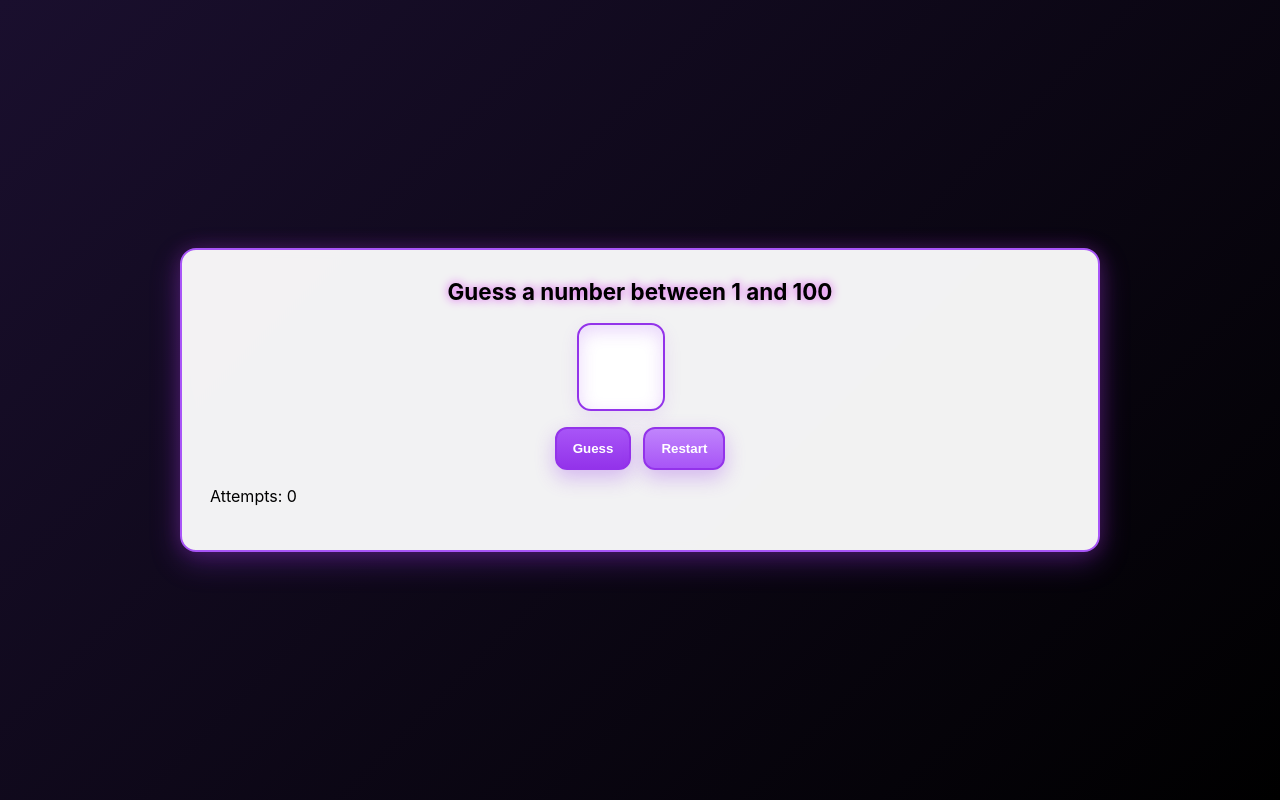
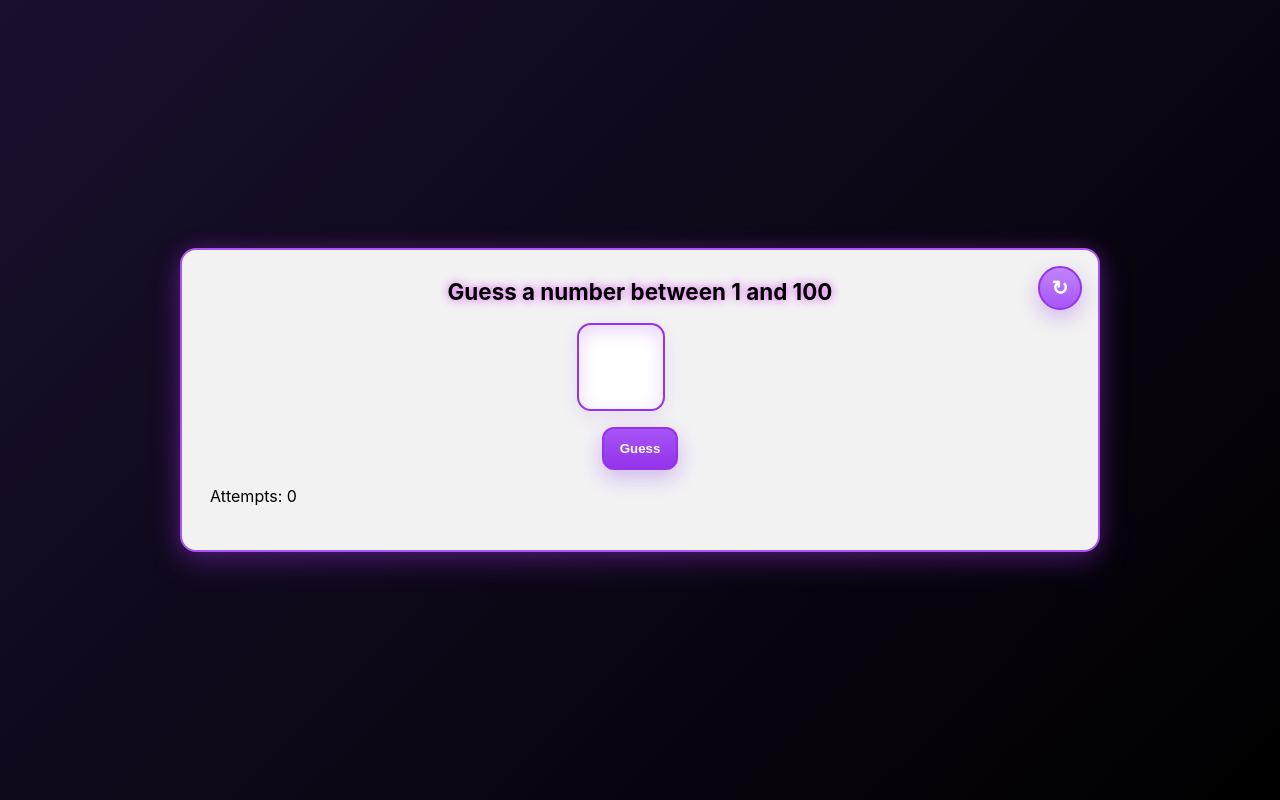
Before and after one commit to joelwood420/number-guessing-python-project, a Flask app: page / in a window 1280 px wide. Run offline with Flask 2, Linux system fonts and the light colour scheme.

Commit message:
restart button changed

```diff
--- a/src/static/css/style.css
+++ b/src/static/css/style.css
@@ -33,6 +33,7 @@ body{
   box-shadow: 0 10px 30px rgba(147,51,234,0.3), 0 0 20px rgba(217,70,239,0.2);
   border: 2px solid var(--neon-purple-1);
   backdrop-filter: blur(6px);
+  position: relative;
 }
 
 h1{
@@ -84,7 +85,7 @@ h1{
   margin:0;
 }
 
-/* button row under the input */
+/* button row under the input - now only for guess button */
 .game-row .right{
   display:flex;
   gap:12px;
@@ -113,8 +114,37 @@ h1{
   background: linear-gradient(180deg,var(--neon-purple-1),var(--neon-purple-2));
 }
 
+/* circular restart button in top right corner */
 .btn-restart{
+  position: absolute;
+  top: 16px;
+  right: 16px;
+  width: 44px;
+  height: 44px;
+  padding: 0;
+  border-radius: 50%;
   background: linear-gradient(180deg,var(--neon-purple-3),var(--neon-purple-1));
+  display: flex;
+  align-items: center;
+  justify-content: center;
+  font-size: 18px;
+  color: transparent; /* hide the text */
+  text-indent: -9999px; /* move text off screen */
+  z-index: 10; /* ensure it's above other elements */
+  border: 2px solid var(--neon-purple-2);
+  cursor: pointer;
+  box-shadow: 0 8px 20px rgba(147,51,234,0.3);
+  transition: transform .12s ease, box-shadow .12s ease, filter .12s ease;
+}
+
+.btn-restart::before {
+  content: "↻";
+  font-size: 20px;
+  font-weight: bold;
+  color: #ffffff;
+  text-indent: 0; /* reset text indent for icon */
+  position: absolute;
+  pointer-events: none; /* ensure clicks go through to button */
 }
 
 .btn:hover{
--- a/src/templates/index.html
+++ b/src/templates/index.html
@@ -8,6 +8,11 @@
 <body>
   <div class="app">
     <div class="container">
+      <!-- restart button outside the form -->
+      <form method="post" action="/restart">
+        <button type="submit" class="btn btn-restart"></button>
+      </form>
+
       <h1>Guess a number between 1 and 100</h1>
 
       <form method="post" action="/guess" class="game-row">
@@ -16,8 +21,6 @@
         </div>
         <div class="right">
           <button type="submit" class="btn btn-guess">Guess</button>
-          <!-- restart uses formaction so it posts to /restart but stays in this form for layout -->
-          <button type="submit" formaction="/restart" formmethod="post" class="btn btn-restart">Restart</button>
         </div>
       </form>
 
```
